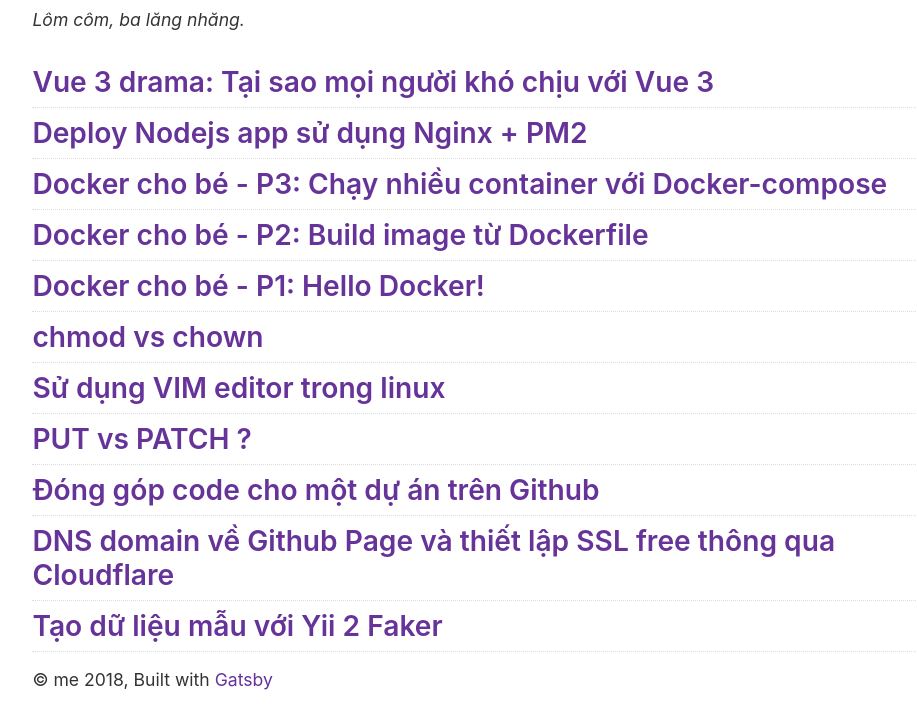
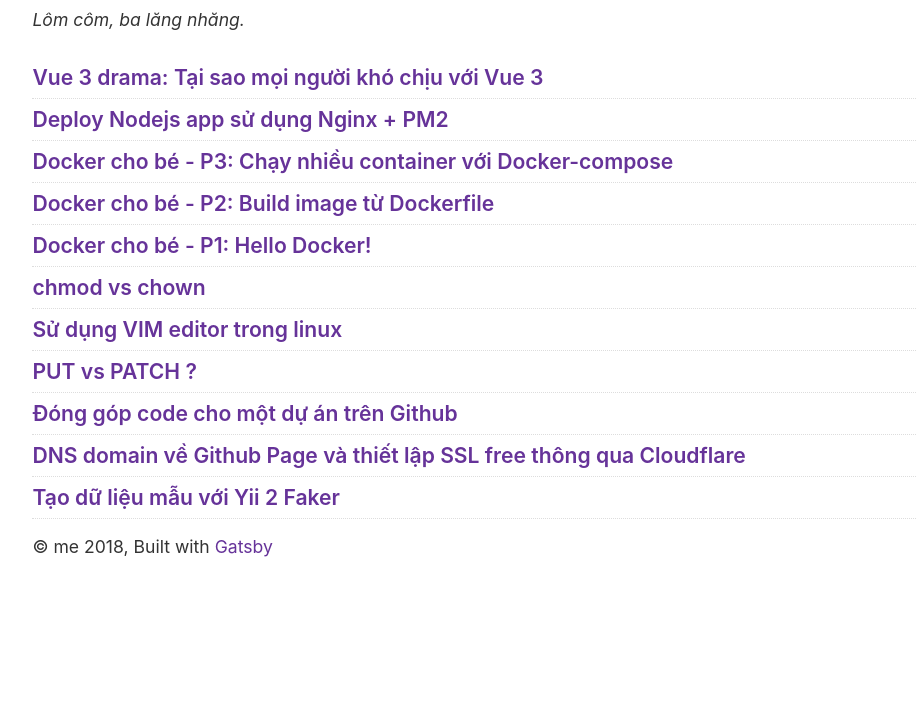
Before and after one commit to chungtran4078/chungtran4078.github.io, a Gatsby site: page / in a window 1280 px wide. Shown: the part 68-796 px from the top of the page, without its empty margins (145-1062 px from the left). Built offline with nearby package versions, Linux system fonts and the light colour scheme; Gatsby itself is replaced by a stand-in of ours.

Commit message:
Update css

```diff
--- a/src/components/layout.css
+++ b/src/components/layout.css
@@ -557,7 +557,10 @@
 }
 
 .post-title {
-  margin-bottom: 0
+  margin-bottom: 0;
+}
+h3.post-title {
+  font-size: 1.2em;
 }
 .post-tag-container {
   margin: 10px 0;
```
